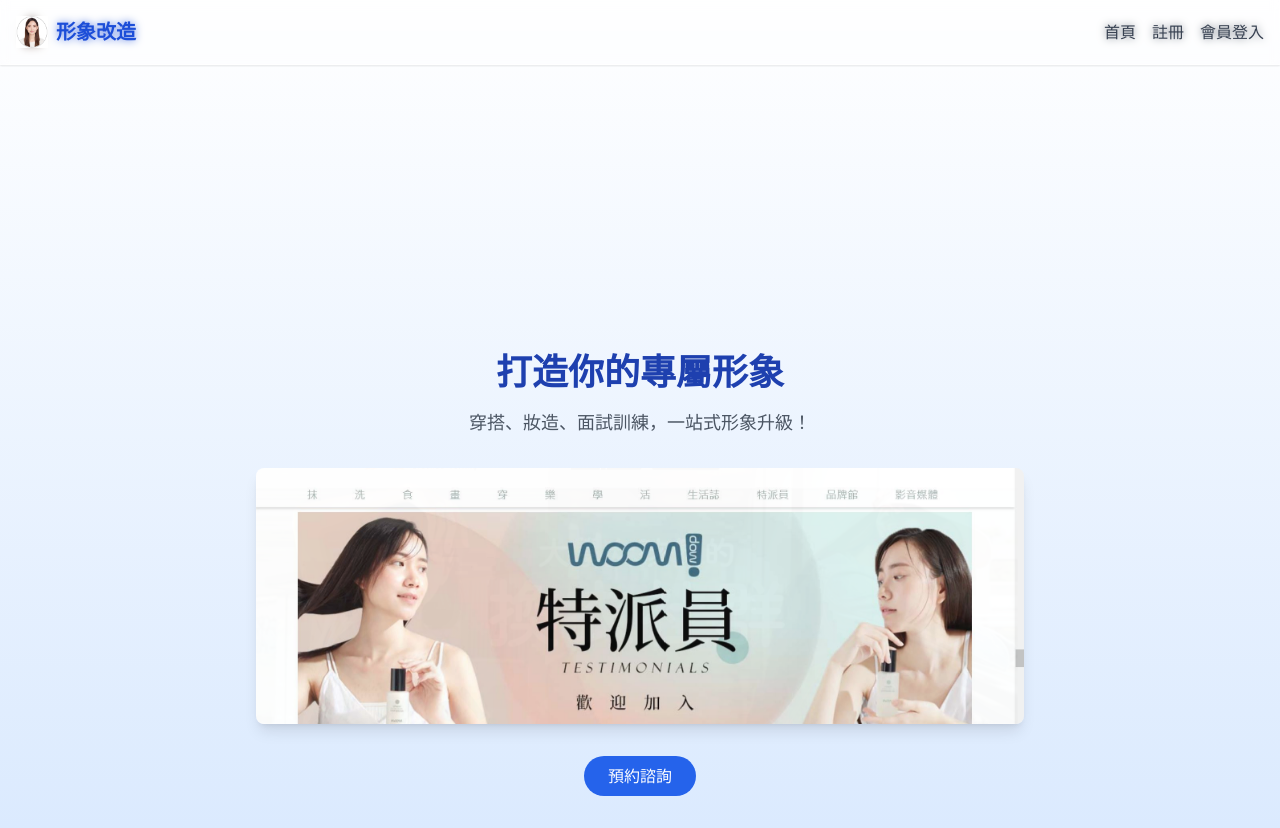
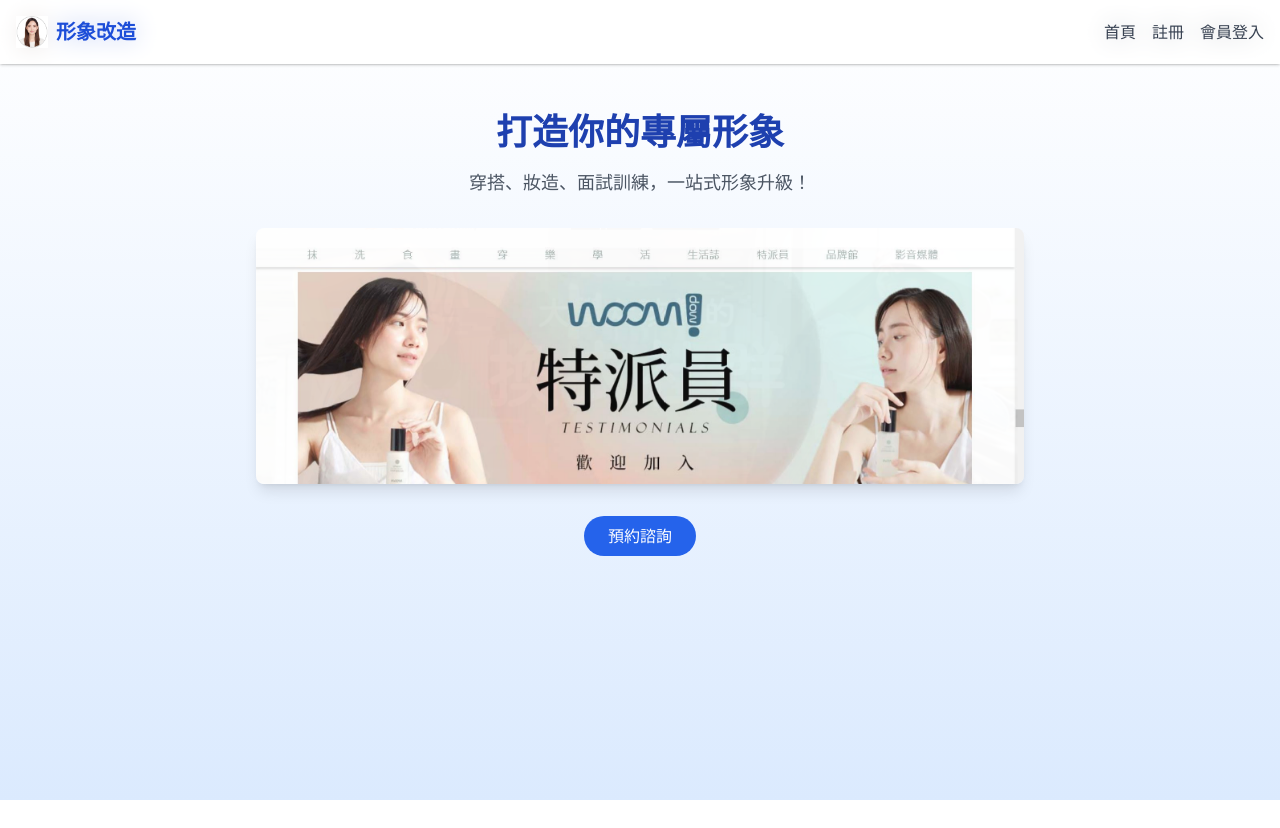
Before and after one commit to xiangtinglin/ImageWeb, a React (Vite) app in the folder client/: page / in a window 1280 px wide. After the commit the page ends 800 px from the top, so only its background shows below. Built offline with nearby package versions, Linux system fonts and the light colour scheme; no server answers.

Commit message:
update: 2025-09-04 11:46:16

```diff
--- a/client/src/components/Layout.jsx
+++ b/client/src/components/Layout.jsx
@@ -6,7 +6,7 @@ const Layout = () => {
   return (
     <>
       <Navbar />
-      <main className="pt-80 px-16">
+      <main className="pt-20 px-4">
         <Outlet />
       </main>
     </>
--- a/client/src/components/Navbar.jsx
+++ b/client/src/components/Navbar.jsx
@@ -13,7 +13,8 @@ const Navbar = () => {
   };
 
   return (
-    <nav className="fixed top-0 left-0 w-full z-50 bg-white/30 backdrop-blur-sm border-b border-white/40 shadow-sm p-4 flex justify-between items-center">
+    <nav className="fixed top-0 left-0 w-full z-50 bg-white/70 backdrop-blur-md shadow p-4 h-16 flex justify-between items-center">
+
       {/* 圖片 + 標題 Link */}
       <Link to="/" className="flex items-center space-x-2">
         {/* 小圖示 */}
```
